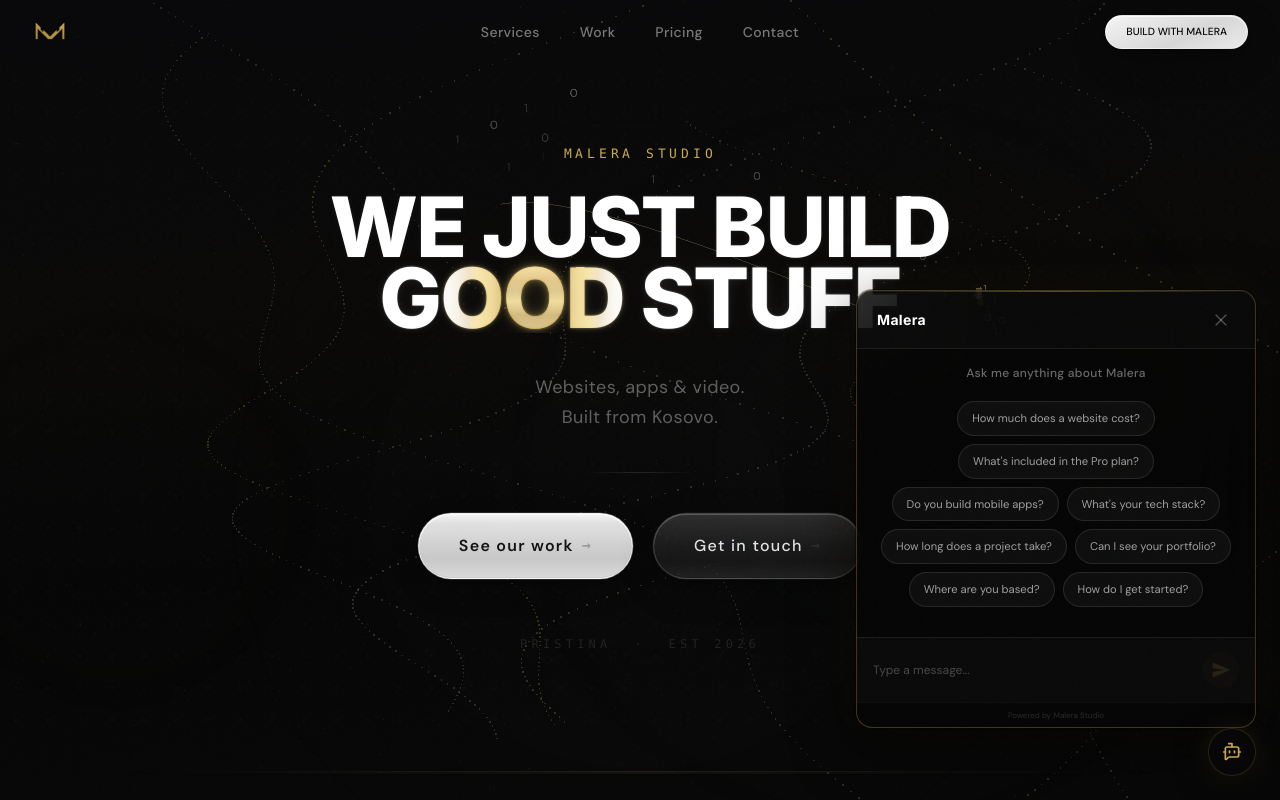
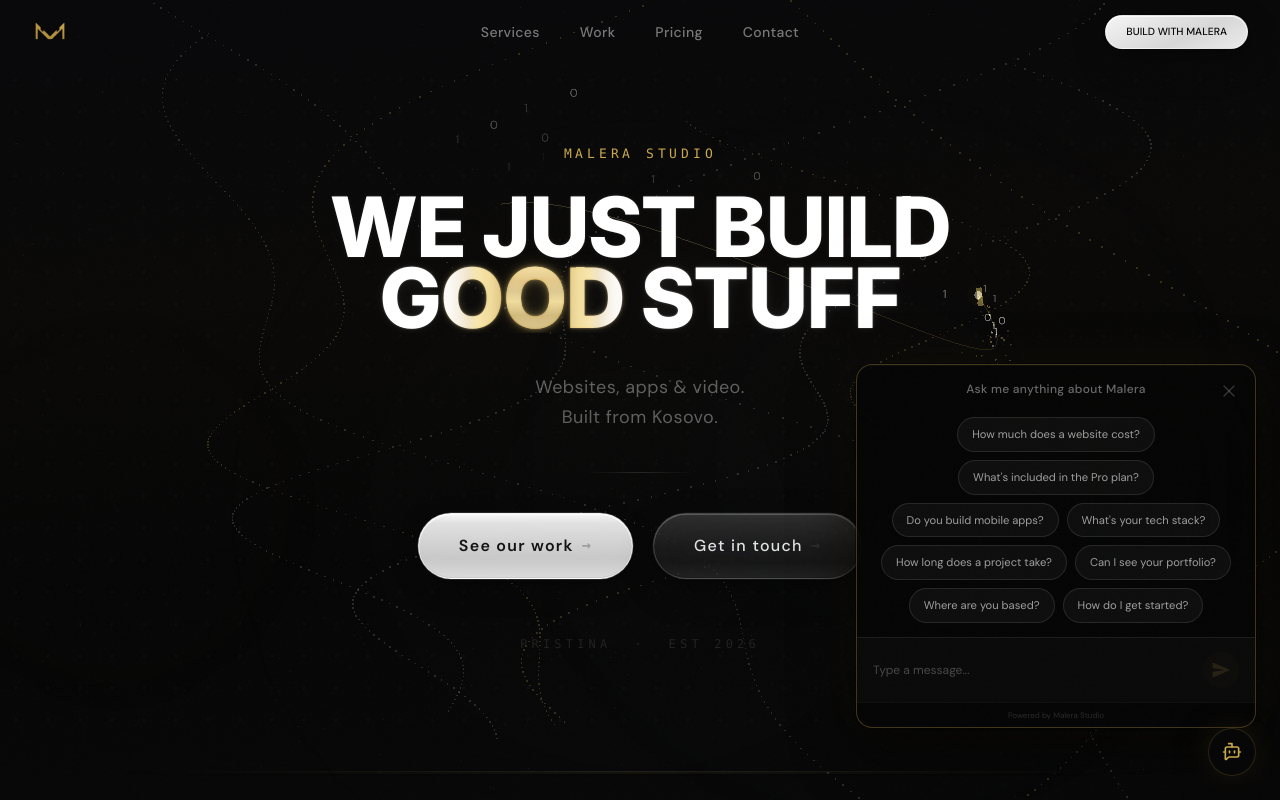
Before and after one commit to ethanhunthere/malera, a Next.js app: page / in a window 1280 px wide. Both pictures are taken after a click on the button "Chat with Malera Bot". Shown: the top 800 px of the page. Built offline with nearby package versions, Linux system fonts and the light colour scheme.

Commit message:
feat: outside-click closes chat, removed header, subtle floating close button

```diff
--- a/src/features/chat/components/ChatWidget.tsx
+++ b/src/features/chat/components/ChatWidget.tsx
@@ -198,9 +198,19 @@
         )}
       </button>
 
+      {/* ═══════════════ BACKDROP ═══════════════ */}
+      {open && (
+        <div
+          className="fixed inset-0 z-[9997] animate-[fadeIn_0.2s_ease-out]"
+          onClick={() => setOpen(false)}
+          aria-hidden="true"
+        />
+      )}
+
       {/* ═══════════════ CHAT PANEL ═══════════════ */}
       {open && (
         <div
+          onClick={(e) => e.stopPropagation()}
           className={`
             fixed right-3 sm:right-6 z-[9998]
             w-[calc(100vw-1.5rem)] sm:w-[400px]
@@ -219,27 +229,16 @@
             WebkitBackdropFilter: "blur(48px) saturate(200%)",
           }}
         >
-          {/* ── Gold accent line at top ── */}
-          <div className="shrink-0 h-px bg-gradient-to-r from-transparent via-gold/40 to-transparent" />
-
-          {/* ── Header ── */}
-          <div className="shrink-0 flex items-center justify-between px-5 py-3.5 border-b border-white/[0.08]" style={{ background: "rgba(255,255,255,0.015)" }}>
-            <div className="flex items-center gap-2">
-              <span className="font-[family-name:var(--font-display)] text-white text-sm font-semibold tracking-wide">
-                Malera
-              </span>
-            </div>
+          {/* ── Messages ── */}
+          <div className="flex-1 overflow-y-auto px-4 pt-4 pb-0 space-y-3.5 relative">
+            {/* Subtle close button */}
             <button
               onClick={() => setOpen(false)}
-              className="text-white/30 hover:text-white/70 transition-colors p-1"
+              className="absolute top-3 right-3 text-white/20 hover:text-white/50 transition-colors p-1 z-10"
               aria-label="Close chat"
             >
               <CloseIcon />
             </button>
-          </div>
-
-          {/* ── Messages ── */}
-          <div className="flex-1 overflow-y-auto px-4 py-4 space-y-3.5">
             {/* Empty state */}
             {messages.length === 0 && (
               <div className="flex flex-col items-center justify-center h-full text-center gap-5">
@@ -339,6 +338,10 @@
             transform: translateY(0) scale(1);
           }
         }
+        @keyframes fadeIn {
+          from { opacity: 0; }
+          to { opacity: 1; }
+        }
       `}</style>
     </>
   );
```
